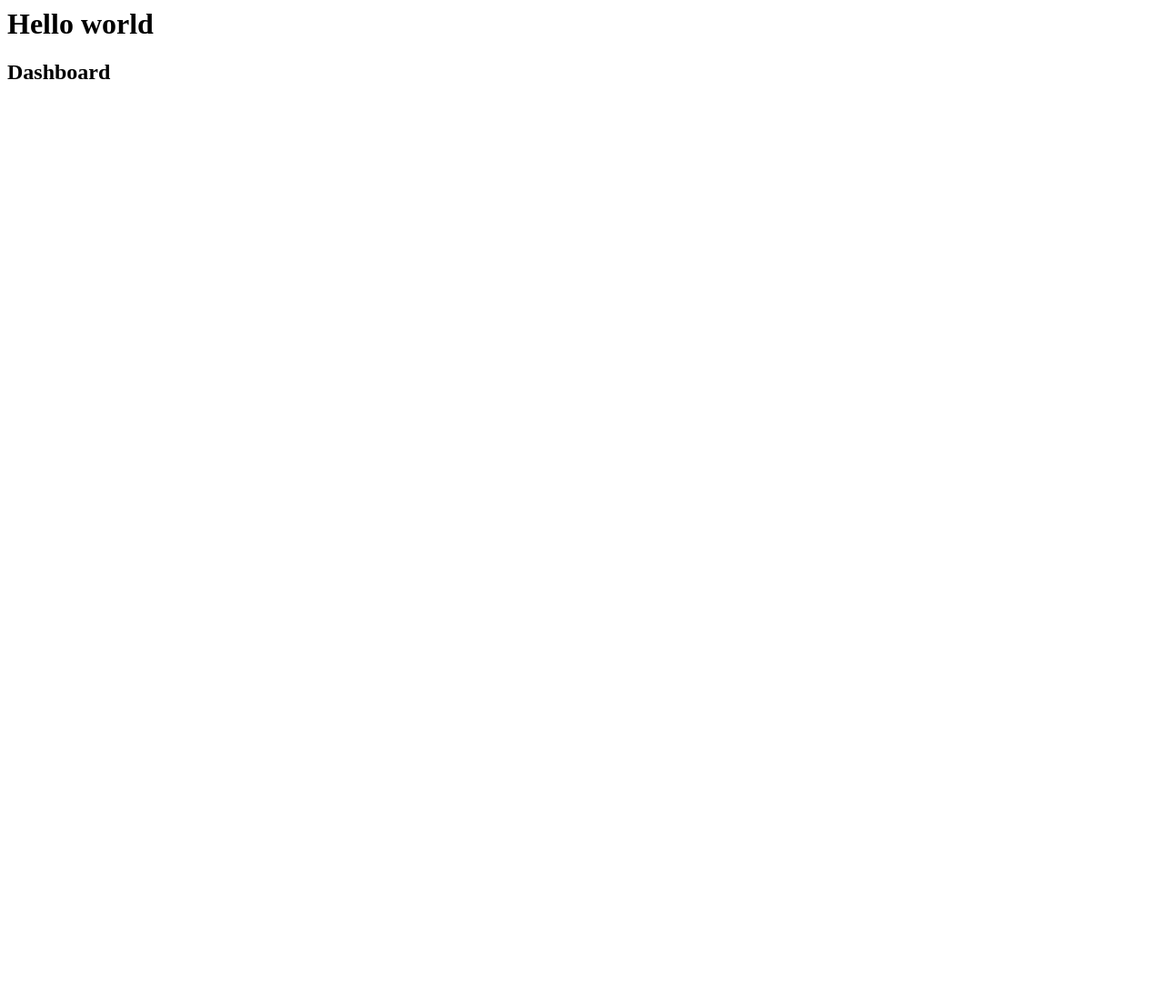
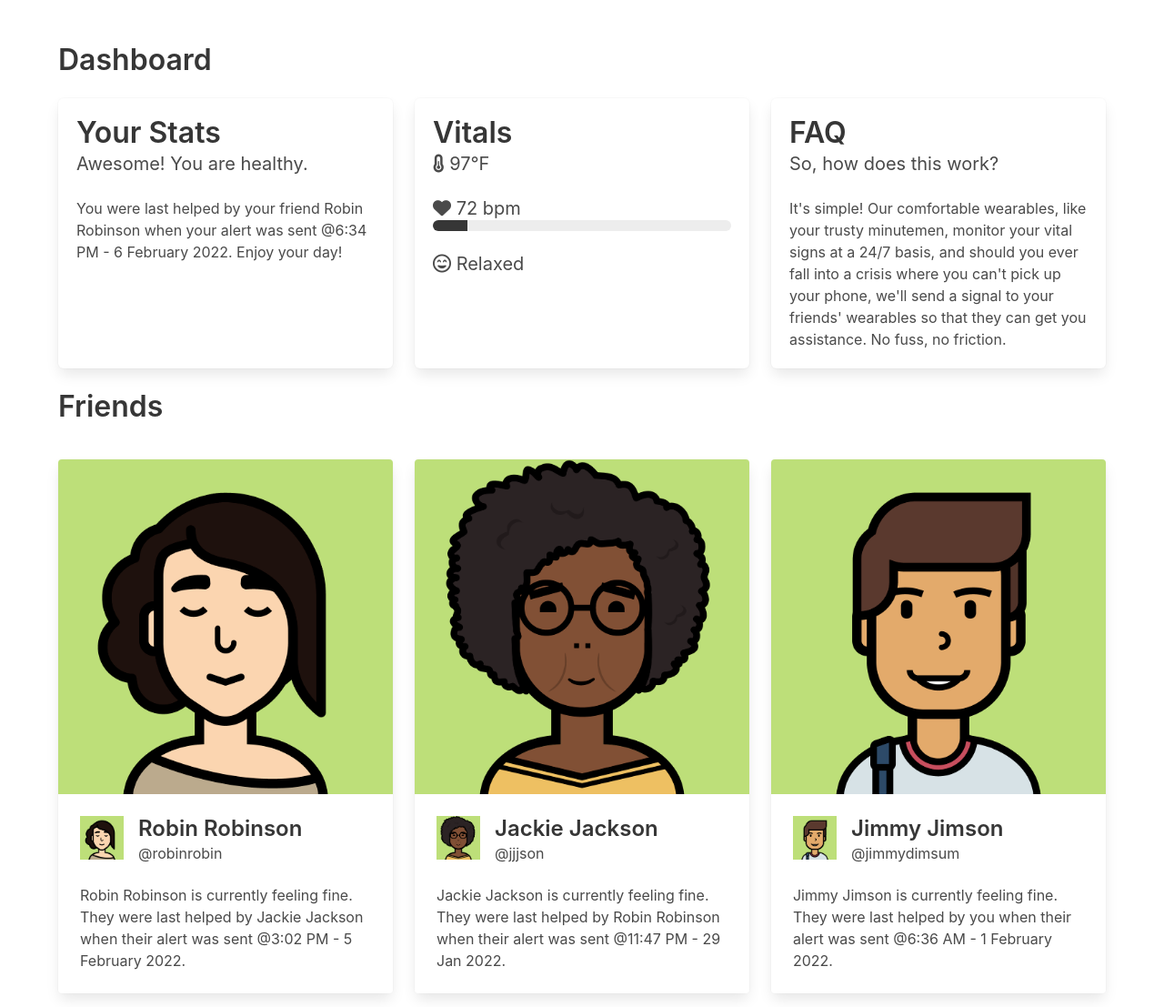
Before and after one commit to tartanhacks2022-safeT/website, a React app: page / in a window 1280 px wide. Shown: the whole page at 91% size. Before the commit the page ends 800 px from the top, so only its background shows below. Built offline with nearby package versions, Linux system fonts and the light colour scheme.

Commit message:
make it ~aesthetic~ ✨

```diff
--- /dev/null
+++ b/database.rules.json
@@ -0,0 +1,6 @@
+{
+  "rules": {
+    ".read": "now < 1646542800000",  // 2022-3-6
+    ".write": "now < 1646542800000",  // 2022-3-6
+  }
+}
--- a/index.html
+++ b/index.html
@@ -1,12 +1,18 @@
-<head>
-    <title>
-        TartanHacks 2022
-    </title>
-</head>
-<body>
-    <h1>
-        Hello world
-    </h1>
-    <div id="app"></div>
+<!DOCTYPE html>
+<html>
+  <head>
+    <meta charset="utf-8">
+    <meta name="viewport" content="width=device-width, initial-scale=1">
+    <title>TartanHacks 2022</title>
+    <script src="https://kit.fontawesome.com/3b4311f471.js" crossorigin="anonymous"></script>
+    <link rel="stylesheet" href="https://cdn.jsdelivr.net/npm/bulma@0.9.3/css/bulma.min.css">
+  </head>
+  <body>
+  <section class="section">
+    <div class="container">
+      <div id="app"></div>
     <script src="/bundle.js"></script>
-</body>
+    </div>
+  </section>
+  </body>
+</html>
--- a/package.json
+++ b/package.json
@@ -4,6 +4,7 @@
   "description": "slice slice baby 🍕",
   "main": "index.js",
   "scripts": {
+    "build": "webpack -p",
     "test": "echo \"Error: no test specified\" && exit 1",
     "start": "webpack",
     "dev": "webpack-dev-server --open",
@@ -30,6 +31,7 @@
     "body-parser": "^1.18.3",
     "cors": "^2.8.4",
     "express": "^4.16.3",
+    "url-loader": "^4.1.1",
     "webpack": "^4.17.2",
     "webpack-cli": "^3.1.2",
     "webpack-dev-server": "^3.1.7"
--- a/src/app/components/Dashboard.jsx
+++ b/src/app/components/Dashboard.jsx
@@ -1,9 +1,39 @@
 import React from 'react';
 import { connect } from 'react-redux';
+import { ConnectedFriendsList } from './FriendsList';
 
 export const Dashboard = ({users}) => (
     <div>
-        <h2>Dashboard</h2>
+        <h1 class="title">Dashboard</h1>
+
+        <div class="tile is-ancestor">
+            <div class="tile is-parent">
+                <article class="tile is-child box">
+                <p class="title">Your Stats</p>
+                <p class="subtitle">Awesome! You are healthy.</p>
+                You were last helped by your friend Robin Robinson when your alert was sent @<time>6:34 PM - 6 February 2022</time>. Enjoy your day!
+                </article>
+            </div>
+            <div class="tile is-parent">
+                <article class="tile is-child box">
+                <p class="title">Vitals</p>
+                <p class="subtitle is-5"><i class="fas fa-thermometer-half"></i> 97°F</p>
+                <p class="subtitle is-5"><i class="fas fa-heart fa-beat"></i> 72 bpm <progress class="progress is-small is-dark" max="100">30%</progress></p>
+                <p class="subtitle is-5"><i class="far fa-grin-beam"></i> Relaxed</p>
+                </article>
+            </div>
+            <div class="tile is-parent">
+                <article class="tile is-child box">
+                <p class="title">FAQ</p>
+                <p class="subtitle">So, how does this work?</p>
+                <div class="content">
+                    <p>It's simple! Our comfortable wearables, like your trusty minutemen, monitor your vital signs at a 24/7 basis, and should you ever fall into a crisis where you can't pick up your phone, we'll send a signal to your friends' wearables so that they can get you assistance. No fuss, no friction.</p>
+                </div>
+                </article>
+            </div>
+        </div>
+
+        <ConnectedFriendsList/>
     </div>
 )
 
--- /dev/null
+++ b/src/app/components/FriendsList.jsx
@@ -0,0 +1,53 @@
+import React from 'react';
+import { connect } from 'react-redux';
+import pic1 from './assets/p1 good.png';
+import pic2 from './assets/p2 good.png';
+import pic5 from './assets/p5 good.png';
+
+const piclist = [pic1, pic2, pic5];
+
+export const FriendsList = ({users}) => (
+    <div>
+        <h1 class="title">Friends</h1>
+        <div class="columns is-centered is-vcentered">
+        {users.map(user => (
+            <div class="column is-one-third mt-4">
+            <div class="card">
+            <div class="card-image">
+              <figure class="image">
+                <img src={piclist[user.pic_ind]} alt="Placeholder image"/>
+              </figure>
+            </div>
+            <div class="card-content">
+              <div class="media">
+                <div class="media-left">
+                  <figure class="image is-48x48">
+                    <img src={piclist[user.pic_ind]} alt="Placeholder image"/>
+                  </figure>
+                </div>
+                <div class="media-content">
+                  <p class="title is-4">{user.name}</p>
+                  <p class="subtitle is-6">@{user.username}</p>
+                </div>
+              </div>
+
+              <div class="content">
+                {user.name} is currently feeling fine.
+                <br/>
+                They were last helped by {user.lasthelped} when their alert was sent @<time datetime="2022-2-5">{user.timestamp}.</time>
+              </div>
+            </div>
+          </div>
+          </div>
+        ))}
+        </div>
+    </div>
+)
+
+function mapStateToProps(state) {
+    return {
+        users: state.users
+    }
+}
+
+export const ConnectedFriendsList = connect(mapStateToProps)(FriendsList);
--- a/src/server/defaultState.js
+++ b/src/server/defaultState.js
@@ -2,26 +2,27 @@ export const defaultState = {
     users:[{
         id:"u1",
         name: "Robin Robinson",
-        friends:[`u2`]
+        username: "robinrobin",
+        isGood: true,
+        timestamp: "3:02 PM - 5 February 2022",
+        lasthelped: "Jackie Jackson",
+        pic_ind: 0
     },{
         id:"u2",
         name: "Jackie Jackson",
-        friends:[`u1`]
-    }],
-    categories:[{ // filler
-        name:"Sent",
-        id:"c1",
-        owner:"u1"
+        username: "jjjson",
+        isGood: true,
+        timestamp: "11:47 PM - 29 Jan 2022",
+        lasthelped: "Robin Robinson",
+        pic_ind: 1
     },{
-        name:"Received",
-        id:"c1",
-        owner:"u1"
+        id:"u3",
+        name: "Jimmy Jimson",
+        username: "jimmydimsum",
+        isGood: true,
+        timestamp: "6:36 AM - 1 February 2022",
+        lasthelped: "you",
+        pic_ind: 2
     }
-    ],
-    entries:[{
-        name:"blah",
-        id:"asdf",
-        category:"c1",
-        owner:"u1"
-    }],
+]
 };
--- a/webpack.config.js
+++ b/webpack.config.js
@@ -18,6 +18,11 @@ module.exports = {
         rules:[{
             test: /\.jsx?/,
             loader: 'babel-loader'
+        },{
+            test: /\.(jpg|png)$/,
+            use: {
+                loader: 'url-loader',
+            }
         }]
     }
 }
```
Also changed, not shown: firebase.json (added), src/app/components/assets/p1 good.png (added), src/app/components/assets/p2 good.png (added), src/app/components/assets/p5 good.png (added), 6 other files.
